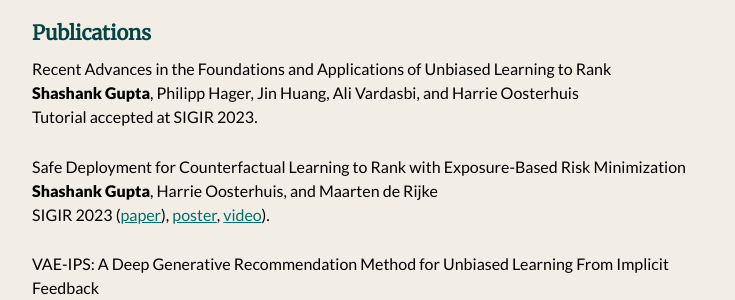
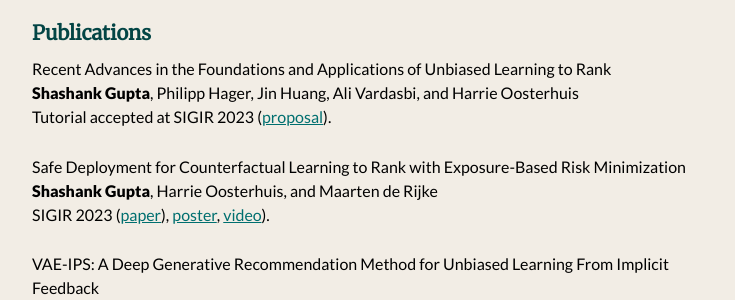
Before and after one commit to shashankg7/shashankg7.github.io, a Jekyll site: the page built from publications.md, in a window 1280 px wide and 900 px high. Shown: the part 420-720 px from the top of the window, without its empty margins (272-1007 px from the left). Built offline with Jekyll 4.4.1, drawn with Linux system fonts in a browser that asks for light colours; nearby versions of some CDN libraries.

Commit message:
Update publications.md
Tutorial proposal draft.

```diff
--- a/publications.md
+++ b/publications.md
@@ -21,7 +21,7 @@
 
 Recent Advances in the Foundations and Applications of Unbiased Learning to Rank <br>
 <b>Shashank Gupta</b>, Philipp Hager, Jin Huang, Ali Vardasbi, and Harrie Oosterhuis <br>
-Tutorial accepted at SIGIR 2023.
+Tutorial accepted at SIGIR 2023 ([proposal](https://drive.google.com/file/d/1HZP5X_5czqKWoAjXDAnC1PxvTHIqOjzj/view?usp=sharing)).
 
 Safe Deployment for Counterfactual Learning to Rank with Exposure-Based Risk Minimization <br>
 <b>Shashank Gupta</b>, Harrie Oosterhuis, and Maarten de Rijke <br>
```
